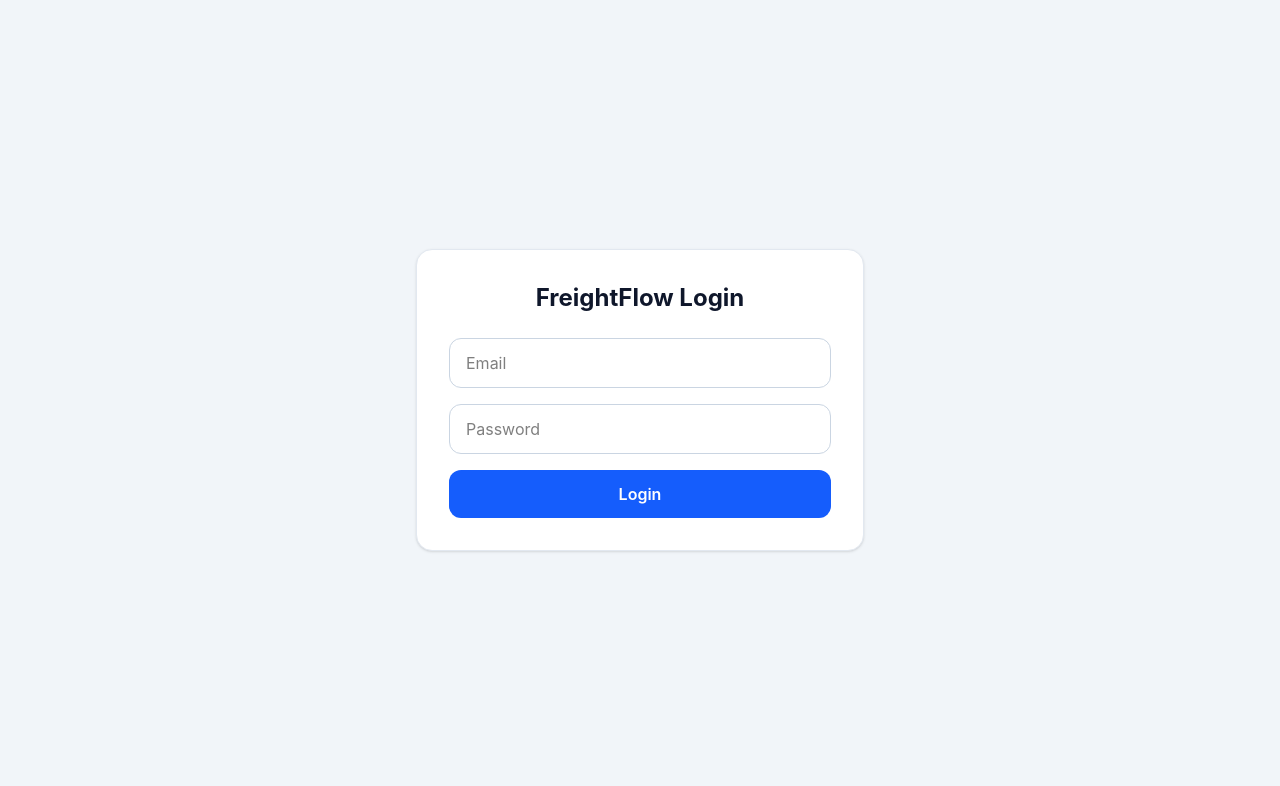
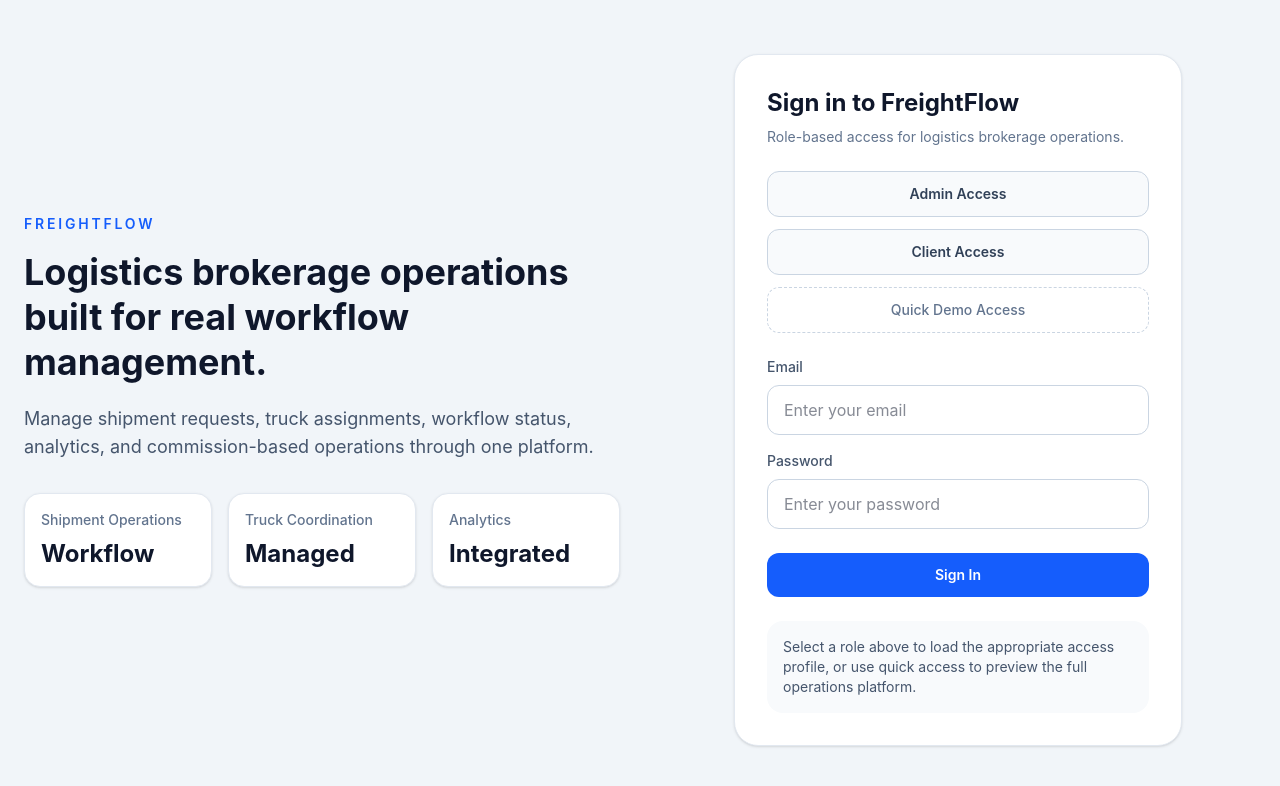
Before and after one commit to mahir-alam/Freightflow, a React (Vite) app in the folder client/: page /login in a window 1280 px wide. Shown: the top 786 px of the page. Built offline with nearby package versions, Linux system fonts and the light colour scheme.

Commit message:
feat: add quick demo access alongside role-based login flow

```diff
--- a/client/src/pages/Login.jsx
+++ b/client/src/pages/Login.jsx
@@ -19,6 +19,43 @@ export default function Login() {
       ...prev,
       [name]: value,
     }));
+  };
+
+  const handleRolePrefill = (role) => {
+    if (role === "admin") {
+      setFormData({
+        email: "admin@freightflow.com",
+        password: "admin123",
+      });
+    } else {
+      setFormData({
+        email: "client@freightflow.com",
+        password: "client123",
+      });
+    }
+
+    setError("");
+  };
+
+  const handleQuickDemoAccess = async () => {
+    setLoading(true);
+    setError("");
+
+    try {
+      const response = await api.post("/api/auth/login", {
+        email: "admin@freightflow.com",
+        password: "admin123",
+      });
+
+      localStorage.setItem("token", response.data.token);
+      localStorage.setItem("user", JSON.stringify(response.data.user));
+
+      navigate("/dashboard");
+    } catch (error) {
+      setError(error.response?.data?.error || "Quick demo access failed");
+    } finally {
+      setLoading(false);
+    }
   };
 
   const handleSubmit = async (e) => {
@@ -45,41 +82,144 @@ export default function Login() {
   };
 
   return (
-    <div className="min-h-screen flex items-center justify-center bg-slate-100 px-6">
-      <div className="w-full max-w-md rounded-2xl border border-slate-200 bg-white p-8 shadow-sm">
-        <h1 className="mb-6 text-center text-2xl font-bold text-slate-900">
-          FreightFlow Login
+    <div className="min-h-screen bg-slate-100 text-slate-900">
+      <div className="mx-auto flex min-h-screen max-w-7xl items-center px-6 py-12">
+        <div className="grid w-full gap-10 lg:grid-cols-2">
+          <section className="flex flex-col justify-center">
+            <p className="text-sm font-semibold uppercase tracking-[0.2em] text-blue-600">
+              FreightFlow
+            </p>
+
+            <h1 className="mt-4 text-4xl font-bold leading-tight text-slate-900">
+              Logistics brokerage operations built for real workflow management.
             </h1>
 
+            <p className="mt-5 max-w-xl text-lg text-slate-600">
+              Manage shipment requests, truck assignments, workflow status,
+              analytics, and commission-based operations through one platform.
+            </p>
+
+            <div className="mt-8 grid gap-4 sm:grid-cols-3">
+              <div className="rounded-2xl border border-slate-200 bg-white p-4 shadow-sm">
+                <p className="text-sm font-medium text-slate-500">
+                  Shipment Operations
+                </p>
+                <p className="mt-2 text-2xl font-bold text-slate-900">
+                  Workflow
+                </p>
+              </div>
+
+              <div className="rounded-2xl border border-slate-200 bg-white p-4 shadow-sm">
+                <p className="text-sm font-medium text-slate-500">
+                  Truck Coordination
+                </p>
+                <p className="mt-2 text-2xl font-bold text-slate-900">
+                  Managed
+                </p>
+              </div>
+
+              <div className="rounded-2xl border border-slate-200 bg-white p-4 shadow-sm">
+                <p className="text-sm font-medium text-slate-500">
+                  Analytics
+                </p>
+                <p className="mt-2 text-2xl font-bold text-slate-900">
+                  Integrated
+                </p>
+              </div>
+            </div>
+          </section>
+
+          <section className="flex items-center justify-center">
+            <div className="w-full max-w-md rounded-3xl border border-slate-200 bg-white p-8 shadow-sm">
+              <div className="mb-6">
+                <h2 className="text-2xl font-bold text-slate-900">
+                  Sign in to FreightFlow
+                </h2>
+                <p className="mt-2 text-sm text-slate-500">
+                  Role-based access for logistics brokerage operations.
+                </p>
+              </div>
+
+              <div className="mb-6 grid gap-3">
+                <button
+                  type="button"
+                  onClick={() => handleRolePrefill("admin")}
+                  className="rounded-xl border border-slate-300 bg-slate-50 px-4 py-3 text-sm font-semibold text-slate-700 transition hover:bg-slate-100"
+                >
+                  Admin Access
+                </button>
+
+                <button
+                  type="button"
+                  onClick={() => handleRolePrefill("client")}
+                  className="rounded-xl border border-slate-300 bg-slate-50 px-4 py-3 text-sm font-semibold text-slate-700 transition hover:bg-slate-100"
+                >
+                  Client Access
+                </button>
+
+                <button
+                  type="button"
+                  onClick={handleQuickDemoAccess}
+                  disabled={loading}
+                  className="rounded-xl border border-dashed border-slate-300 bg-white px-4 py-3 text-sm font-medium text-slate-500 transition hover:bg-slate-50 disabled:cursor-not-allowed disabled:opacity-70"
+                >
+                  {loading ? "Opening Demo..." : "Quick Demo Access"}
+                </button>
+              </div>
+
               <form onSubmit={handleSubmit} className="flex flex-col gap-4">
+                <div>
+                  <label className="mb-2 block text-sm font-medium text-slate-600">
+                    Email
+                  </label>
                   <input
                     type="email"
                     name="email"
-            placeholder="Email"
+                    placeholder="Enter your email"
                     value={formData.email}
                     onChange={handleChange}
-            className="rounded-xl border border-slate-300 px-4 py-3 outline-none focus:border-blue-500"
+                    className="w-full rounded-xl border border-slate-300 bg-white px-4 py-3 outline-none transition focus:border-blue-500"
                   />
+                </div>
 
+                <div>
+                  <label className="mb-2 block text-sm font-medium text-slate-600">
+                    Password
+                  </label>
                   <input
                     type="password"
                     name="password"
-            placeholder="Password"
+                    placeholder="Enter your password"
                     value={formData.password}
                     onChange={handleChange}
-            className="rounded-xl border border-slate-300 px-4 py-3 outline-none focus:border-blue-500"
+                    className="w-full rounded-xl border border-slate-300 bg-white px-4 py-3 outline-none transition focus:border-blue-500"
                   />
+                </div>
 
-          {error && <p className="text-sm text-red-600">{error}</p>}
+                {error && (
+                  <div className="rounded-xl border border-red-200 bg-red-50 px-4 py-3 text-sm font-medium text-red-700">
+                    {error}
+                  </div>
+                )}
 
                 <button
                   type="submit"
                   disabled={loading}
-            className="rounded-xl bg-blue-600 py-3 font-semibold text-white transition hover:bg-blue-700 disabled:cursor-not-allowed disabled:opacity-70"
+                  className="mt-2 rounded-xl bg-blue-600 py-3 text-sm font-semibold text-white transition hover:bg-blue-700 disabled:cursor-not-allowed disabled:opacity-70"
                 >
-            {loading ? "Logging in..." : "Login"}
+                  {loading ? "Signing in..." : "Sign In"}
                 </button>
               </form>
+
+              <div className="mt-6 rounded-2xl bg-slate-50 p-4">
+                <p className="text-sm text-slate-600">
+                  Select a role above to load the appropriate access profile, or
+                  use quick access to preview the full operations platform.
+                </p>
+              </div>
+            </div>
+          </section>
+        </div>
       </div>
     </div>
   );
```
Lines whose indentation alone changed are shown as unchanged.
